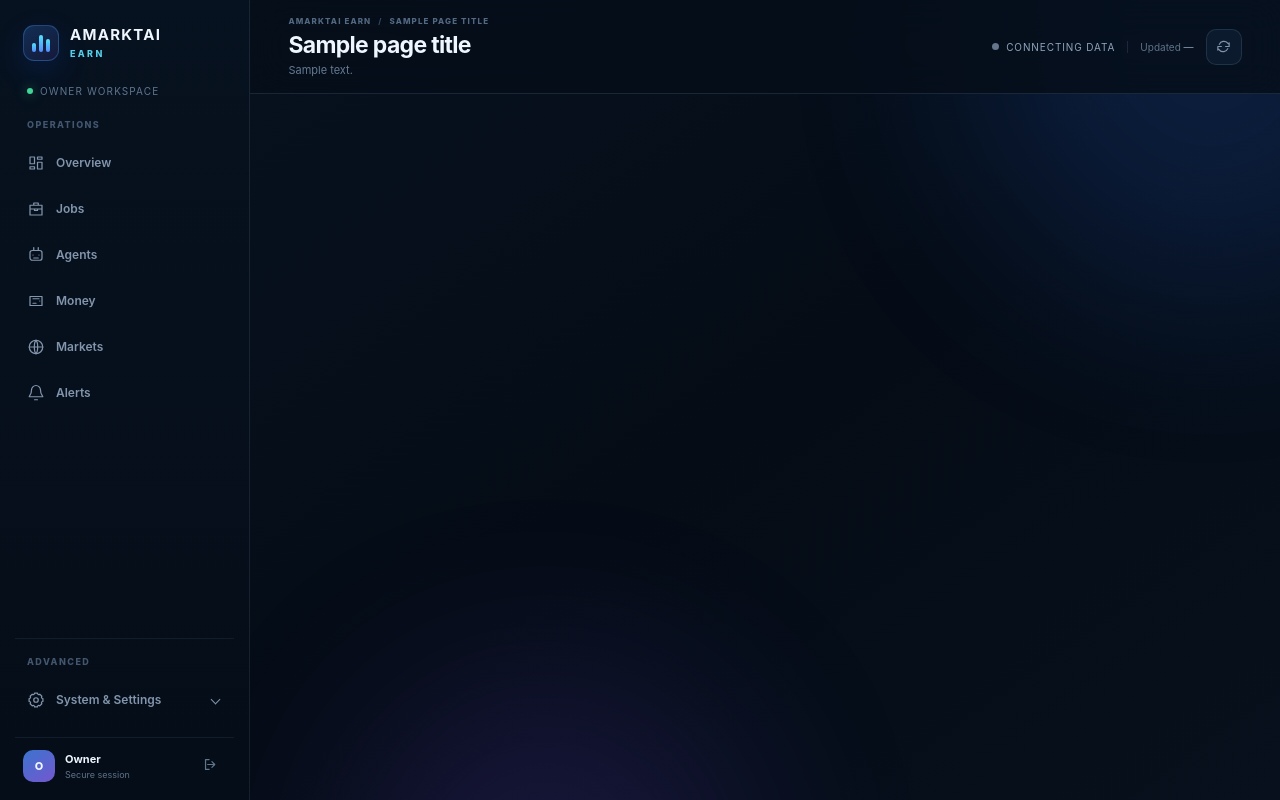
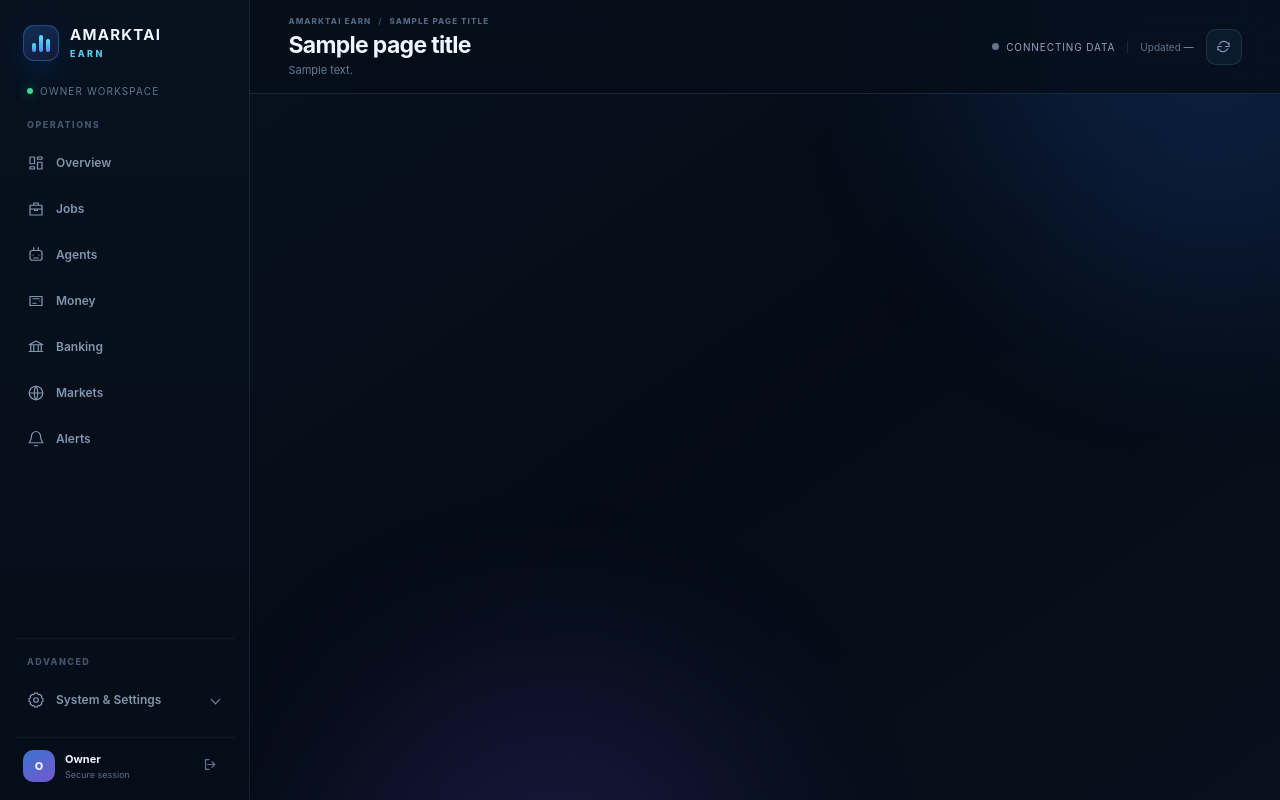
Before and after one commit to amarktainetwork-blip/Amarktai-Earn, a Django app: template control/templates/control/base.html in a window 1280 px wide. Run offline with Django 5.2, Linux system fonts and the light colour scheme; the template is opened without the code that fills it: most values are stand-ins (such as "Sample title", 1, 10 or a date in 2020).

Commit message:
feat: add Banking navigation

```diff
--- a/control/templates/control/partials/sidebar.html
+++ b/control/templates/control/partials/sidebar.html
@@ -17,6 +17,9 @@
     </a>
     <a href="/ops/money/" class="{% if section == 'money' or section == 'earnings' or section == 'treasury' %}active{% endif %}">
       <svg aria-hidden="true" viewBox="0 0 24 24"><path d="M4 6h16v12H4zM8 9h8M8 15h4M17 12h.01"/></svg><span>Money</span>
+    </a>
+    <a href="/ops/banking/" class="{% if section == 'banking' %}active{% endif %}">
+      <svg aria-hidden="true" viewBox="0 0 24 24"><path d="M3 9h18M5 9v9m4-9v9m6-9v9m4-9v9M3 18h18M12 4l9 5H3l9-5Z"/></svg><span>Banking</span>
     </a>
     <a href="/ops/markets/" class="{% if section == 'markets' %}active{% endif %}">
       <svg aria-hidden="true" viewBox="0 0 24 24"><circle cx="12" cy="12" r="9"/><path d="M3 12h18M12 3c3 3 3 15 0 18M12 3c-3 3-3 15 0 18"/></svg><span>Markets</span>
```
